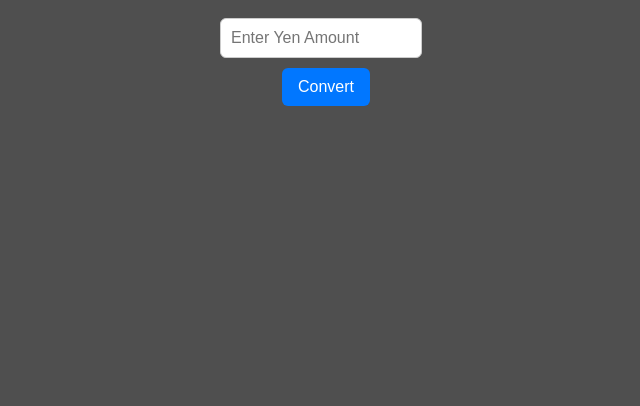
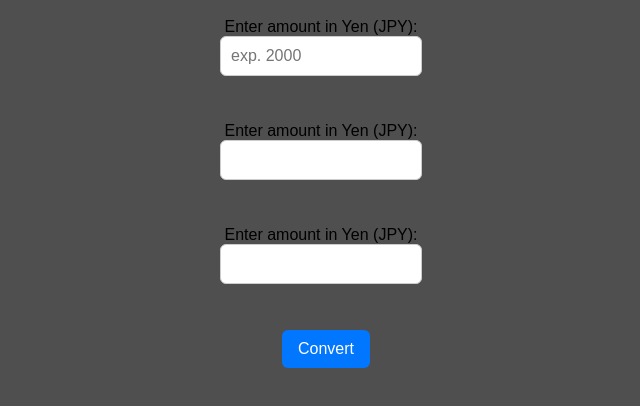
Before and after one commit to smiths1804/Web-Programming-CIT-3606, a plain HTML site: page Lab 3 Currency Converter UI/index.html in a window 1280 px wide. Shown: the part 76-482 px from the top of the page, without its empty margins (319-959 px from the left). Drawn offline with Linux system fonts and the light colour scheme.

Commit message:
This completes the changes I made not they should fully function seperately

```diff
--- a/Lab 3 Currency Converter UI/index.html
+++ b/Lab 3 Currency Converter UI/index.html
@@ -9,9 +9,16 @@
 <body>
     <h1>Yen Converter to USD and EUR</h1>
 
-    <input id="yenInput" type="number" placeholder="Enter Yen Amount">
-    <button onclick="convertYen()">Convert</button>
+    <label for="yenInput">Enter amount in Yen (JPY): </label>
+    <input id="yenInput" type="number" placeholder="exp. 2000"><br><br>
 
-    <p id="result"></p>
+    <label for="yenInput">Enter amount in Yen (JPY): </label>
+    <input id="yenInput" type="text" readonly><br><br>
+
+    <label for="yenInput">Enter amount in Yen (JPY): </label>
+    <input id="eurOutput" type="text" readonly><br><br>
+
+
+    <button id="convertBtn">Convert</button>
 </body>
 </html>
--- a/Lab 3 Currency Converter UI/script.js
+++ b/Lab 3 Currency Converter UI/script.js
@@ -19,3 +19,7 @@ function convertYen(){
     document.getElementById("usdOutput").value = usd;
     document.getElementById("eurOutput").value = eur;
     }
+
+    document.addEventListener("DOMContentLoaded", () => {
+        document.getElementById("convertBtn").addEventListener("click", convertYen);
+    })
```
